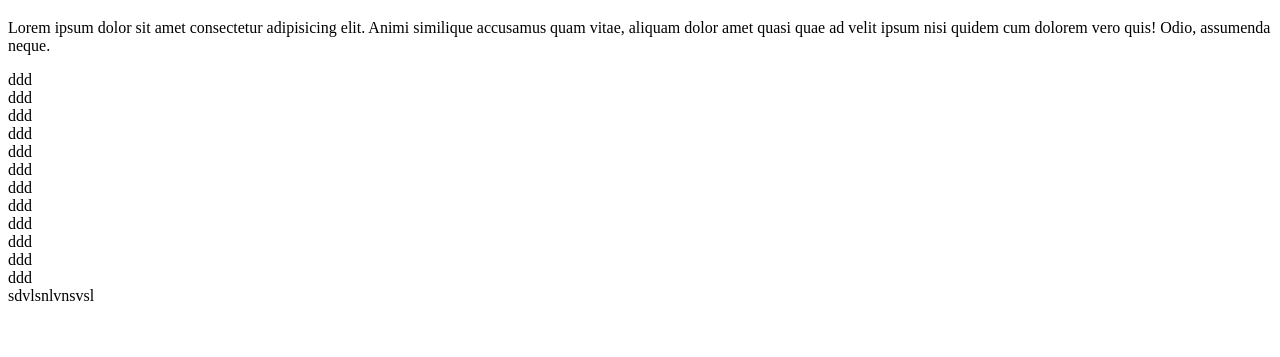
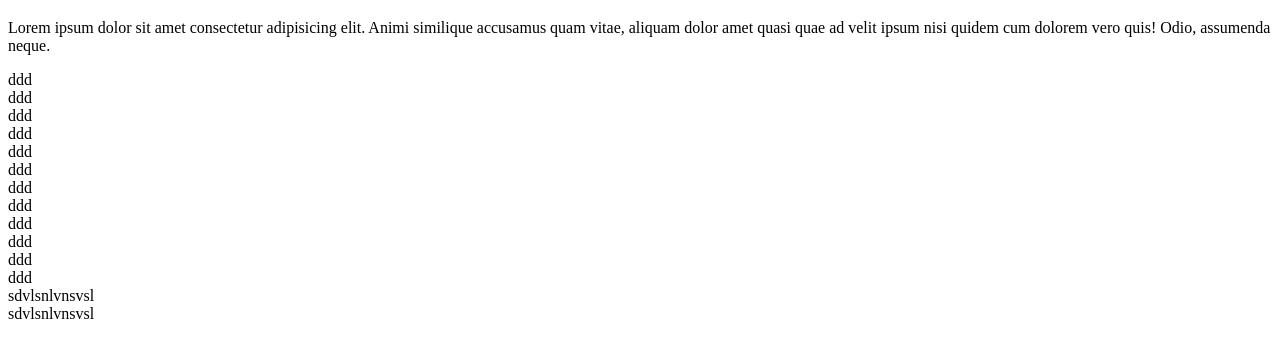
Before and after one commit to Al-Waleed4/git-github-lesson, a plain HTML site: page index.html in a window 1280 px wide. Shown: the part 61-418 px from the top of the page. Drawn offline with Linux system fonts and the light colour scheme.

Commit message:
update line 29

```diff
--- a/index.html
+++ b/index.html
@@ -26,5 +26,6 @@
     <div>ddd</div>
 
     <div>sdvlsnlvnsvsl</div>
+    <div>sdvlsnlvnsvsl</div>
   </body>
 </html>
```
